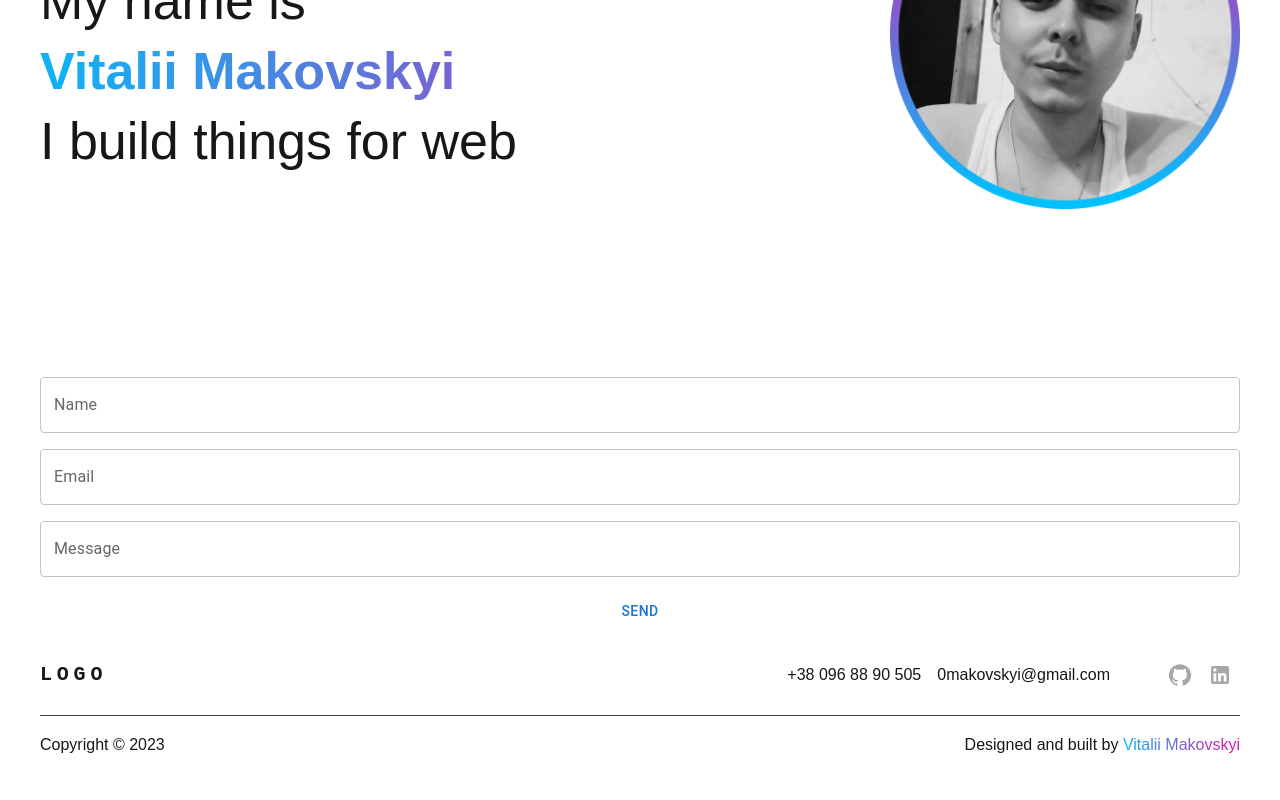
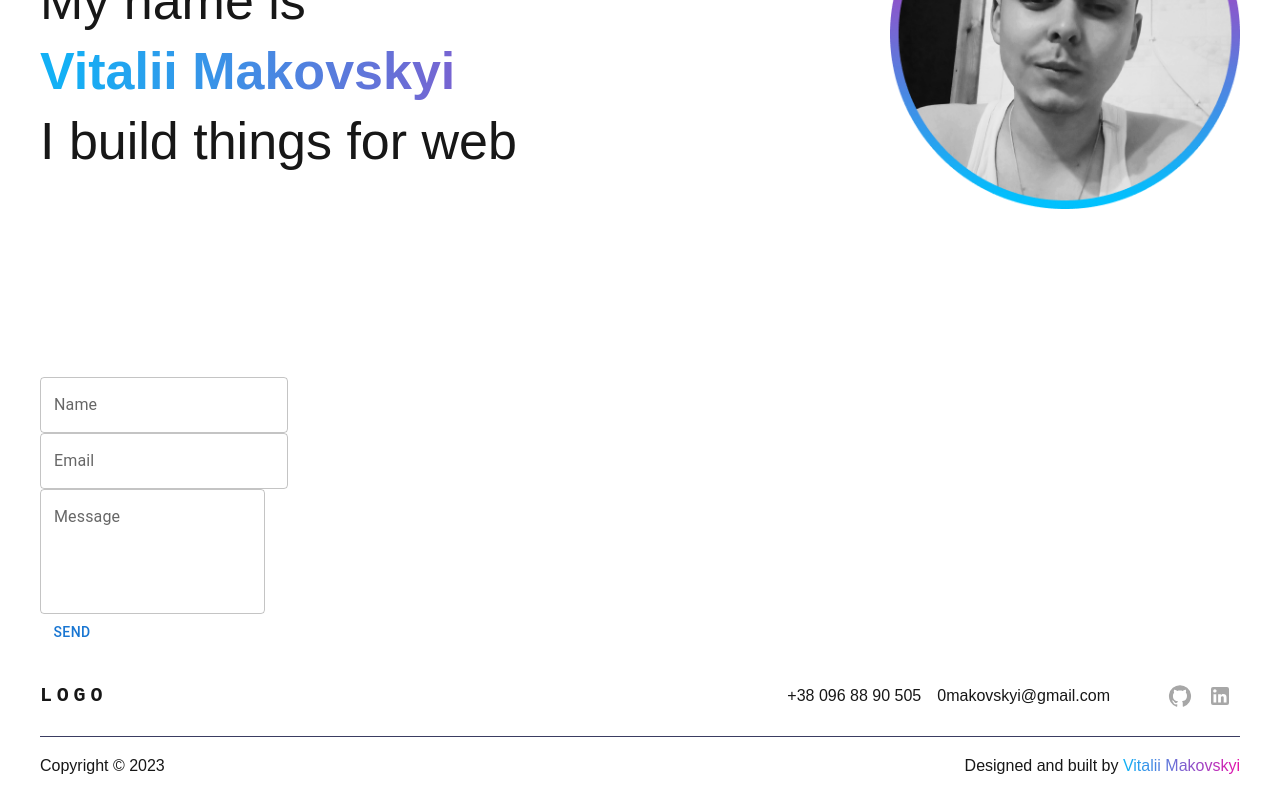
Before and after one commit to 0Vitaliy/portfolio, a Next.js app: page / in a window 1280 px wide. Shown: the part 423-1223 px from the top of the page. Before the commit the page ends 1202 px from the top, so only its background shows below. Built offline with nearby package versions, Linux system fonts and the light colour scheme.

Commit message:
add form

```diff
--- a/modules/home/components/banner/index.tsx
+++ b/modules/home/components/banner/index.tsx
@@ -46,30 +46,48 @@ export const Banner = () => {
         </Box>
         <Box>
         <form
-            className='elementor-form'
-            method='post'
-            name='testfind'
-            action='/submit'
-            id='contact-form'
+          className="elementor-form"
+          method="post"
+          name="testfind"
+          id="contact-form"
         >
-            <Box sx={{ display: 'flex', flexDirection: 'column', gap: 2 }}>
+            <div className="elementor-form-fields-wrapper elementor-labels-above">
+                <div className="elementor-field-type-text elementor-field-group elementor-column elementor-col-100">
                     <TextField
-                label='Name'
-                name='name'
-                type='text'
+                        label="Name"
+                        name="form_fields[name]"
+                        type="text"
+                        className="elementor-field elementor-size-sm elementor-field-textual"
                     />
+                </div>
+                <div className="elementor-field-type-email elementor-field-group elementor-column elementor-col-100">
                     <TextField
-                label='Email'
-                name='email'
-                type='email'
+                        label="Email"
+                        name="form_fields[email]"
+                        type="email"
+                        className="elementor-field elementor-size-sm elementor-field-textual"
                     />
+                </div>
+                <div className="elementor-field-type-textarea elementor-field-group elementor-column elementor-col-100">
                     <TextField
-                label='Message'
-                name='message'
-                type='text'
+                        label="Message"
+                        name="form_fields[message]"
+                        multiline
+                        rows={4}
+                        className="elementor-field-textual elementor-field elementor-size-sm"
                     />
-              <Button type='submit'>Send</Button>
-            </Box>
+                </div>
+                <div className="elementor-field-group elementor-column elementor-field-type-submit elementor-col-100 e-form__buttons">
+                    <Button
+                        type="submit"
+                        className="elementor-button elementor-size-sm"
+                    >
+                        <span className="elementor-button-content-wrapper">
+                            <span className="elementor-button-text">Send</span>
+                        </span>
+                    </Button>
+                </div>
+            </div>
         </form>
         </Box>
       </Wrap>
```
Lines whose indentation alone changed are shown as unchanged.
